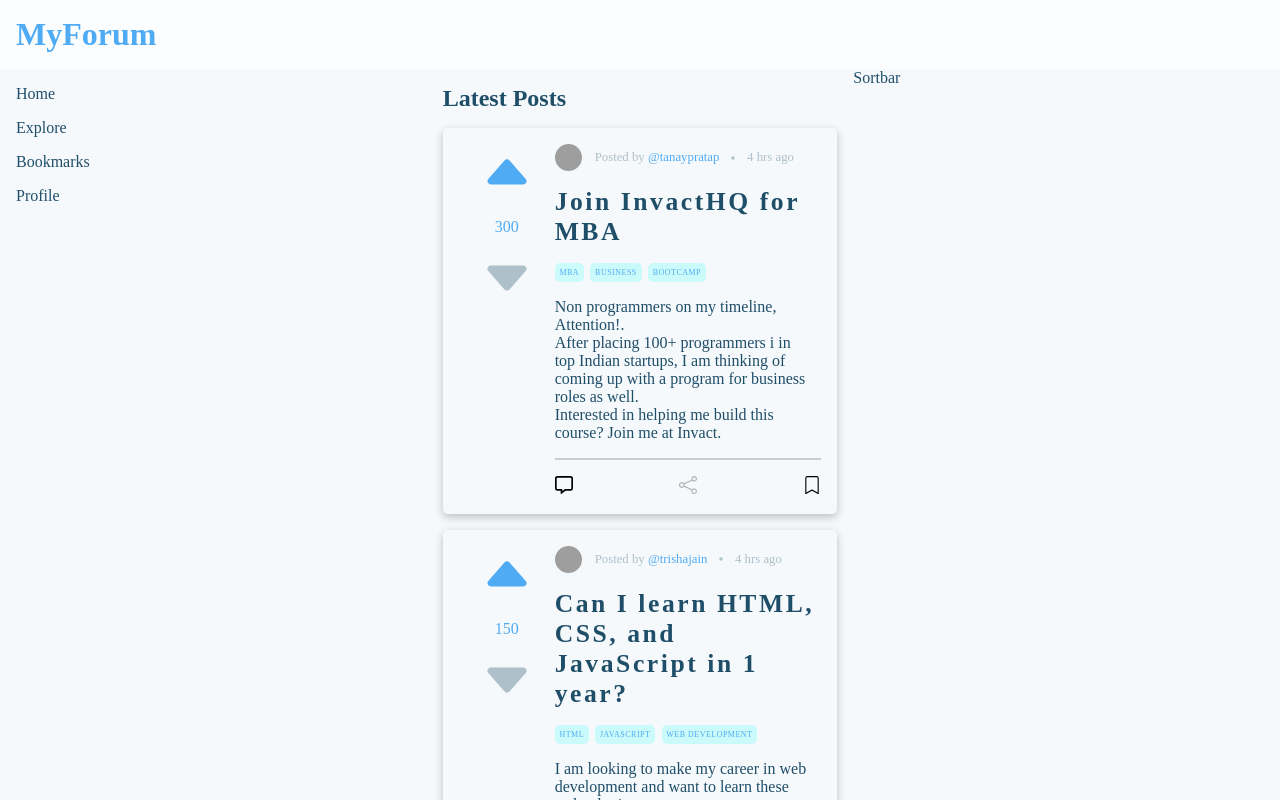
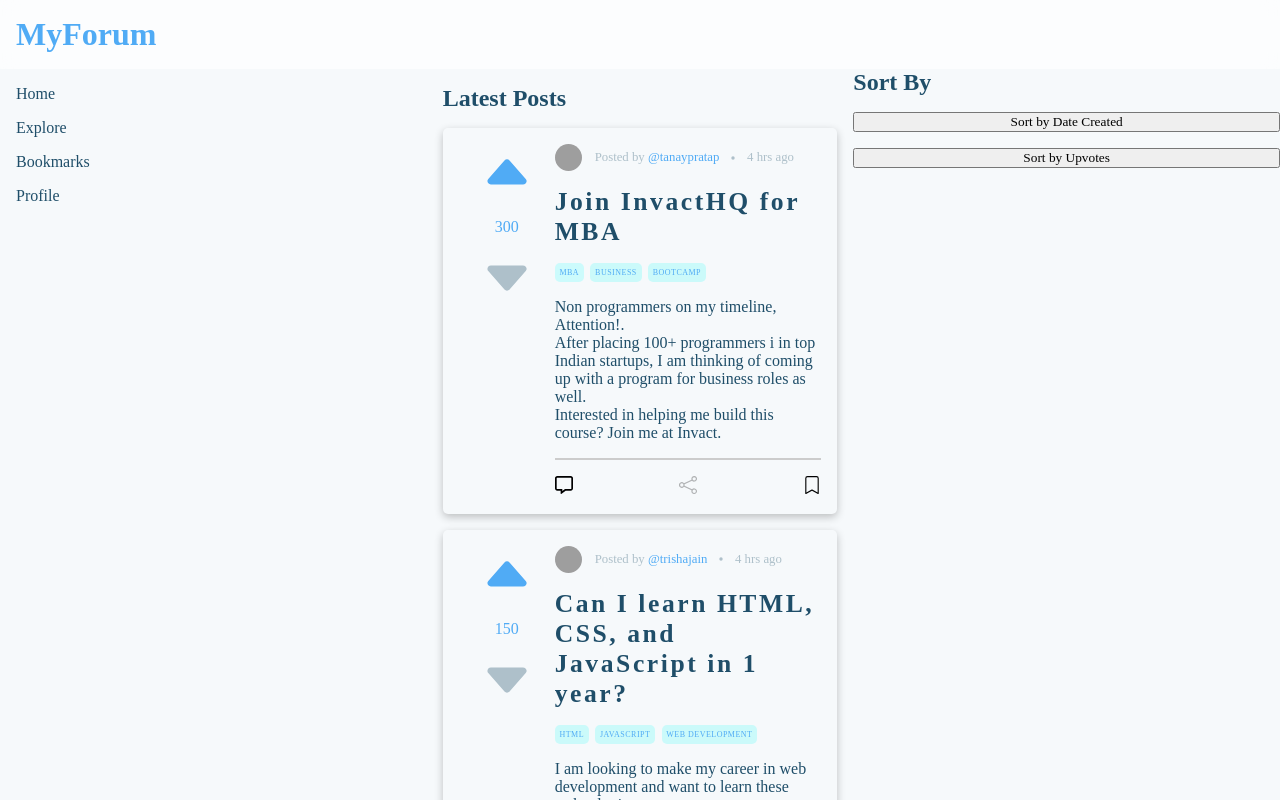
Before and after one commit to gautam-balamurali/forum-app, a React (Create React App) app: page / in a window 1280 px wide. Shown: the top 800 px of the page. Built offline with nearby package versions, Linux system fonts and the light colour scheme; grey boxes are pictures that could not be loaded; a web font is replaced by a local one.

Commit message:
feat: sorting implemented

```diff
--- a/src/components/features/home/Home.css
+++ b/src/components/features/home/Home.css
@@ -88,9 +88,9 @@
   letter-spacing: 0.06em;
 }
 
-.post-desc {
+/* .post-desc {
   width: 95%;
-}
+} */
 
 .post-desc span {
   white-space: pre-line;
--- a/src/components/features/individual-post/IndividualPost.css
+++ b/src/components/features/individual-post/IndividualPost.css
@@ -5,15 +5,14 @@
   gap: 0.5rem;
 }
 
-.single-post-container h2{
-    cursor: pointer;
+.single-post-container h2 {
+  cursor: pointer;
 }
 
 .comments-container {
   display: flex;
   flex-direction: column;
   gap: 1rem;
-  width: 60%;
   box-shadow: rgba(0, 0, 0, 0.25) 0px 54px 55px,
     rgba(0, 0, 0, 0.12) 0px -12px 30px, rgba(0, 0, 0, 0.12) 0px 4px 6px,
     rgba(0, 0, 0, 0.17) 0px 12px 13px, rgba(0, 0, 0, 0.09) 0px -3px 5px;
--- a/src/components/layouts/sortbar/Sortbar.css
+++ b/src/components/layouts/sortbar/Sortbar.css
@@ -0,0 +1,11 @@
+.sort-page {
+  display: flex;
+  flex-direction: column;
+  gap: 1rem;
+}
+
+.sorting-options{
+    display: flex;
+    flex-direction: column;
+    gap: 1rem;
+}
--- a/src/components/layouts/sortbar/Sortbar.jsx
+++ b/src/components/layouts/sortbar/Sortbar.jsx
@@ -1,7 +1,19 @@
+/* eslint-disable */
+
+import { useForum } from "../../../core/contexts/ForumContext";
 import "./Sortbar.css";
 
 const Sortbar = () => {
-  return <div>Sortbar</div>;
+  const { sortByDateCreated, sortByUpvotes } = useForum();
+  return (
+    <div className="sort-page">
+      <h2>Sort By</h2>
+      <div className="sorting-options">
+        <button onClick={sortByDateCreated}>Sort by Date Created</button>
+        <button onClick={sortByUpvotes}>Sort by Upvotes</button>
+      </div>
+    </div>
+  );
 };
 
 export default Sortbar;
--- a/src/core/contexts/ForumContext.js
+++ b/src/core/contexts/ForumContext.js
@@ -69,6 +69,38 @@ export const ForumProvider = ({ children }) => {
     toast.success("Post bookmarked!");
   };
 
+  const sortByDateCreated = () => {
+    setForumDataDetails((prev) => {
+      const sortedPosts = [...prev.forumData.posts].sort((a, b) => {
+        return new Date(b.createdAt) - new Date(a.createdAt);
+      });
+
+      return {
+        ...prev,
+        forumData: {
+          ...prev.forumData,
+          posts: sortedPosts,
+        },
+      };
+    });
+  };
+
+  const sortByUpvotes = () => {
+    setForumDataDetails((prev) => {
+      const sortedPosts = [...prev.forumData.posts].sort((a, b) => {
+        return b.upvotes - a.upvotes;
+      });
+
+      return {
+        ...prev,
+        forumData: {
+          ...prev.forumData,
+          posts: sortedPosts,
+        },
+      };
+    });
+  };
+
   return (
     <ForumContext.Provider
       value={{
@@ -76,6 +108,8 @@ export const ForumProvider = ({ children }) => {
         handleUpvote,
         handleDownvote,
         handleBookmark,
+        sortByDateCreated,
+        sortByUpvotes,
       }}
     >
       {children}
```
